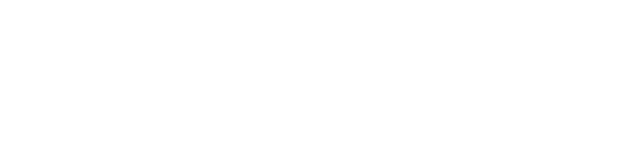
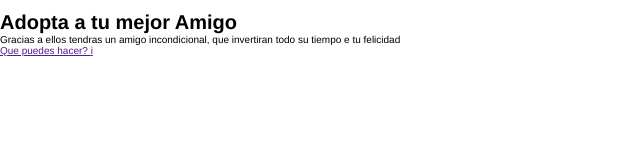
Before and after one commit to jmasciar82/proyecto-adoptame, a plain HTML site: page index.html in a window 1280 px wide. Shown: the whole page, without its empty margins (0-640 px from the left). Drawn offline with Linux system fonts and the light colour scheme.

Commit message:
actualizacion de header mov first

```diff
--- a/css/styles.css
+++ b/css/styles.css
@@ -1,3 +1,25 @@
+/*
+font-family: 'DM Sans', sans-serif;
+font-family: 'Inter', sans-serif;
+*/
+
+/*
+1. Posicionamiento
+2. modelo de vaja
+3. tipografia
+4. visuales
+5. otros
+*/
+
+:root {
+    /* colores */
+    --green-nav: #03a81e ;
+    --white-nav: #f0f8f8;
+}
+
+
+
+
 * {
     box-sizing: border-box;
     margin: 0;
@@ -6,8 +28,14 @@
 
 html {
     font-size: 62.5%;
+    font-family: 'DM Sans', sans-serif;
 }
 
 body {
     font-family: 'Franklin Gothic Medium', 'Arial Narrow', Arial, sans-serif;
 }
+
+header {
+    width: 100%;
+    height: 70px;
+}
--- a/index.html
+++ b/index.html
@@ -1,14 +1,44 @@
 <!DOCTYPE html>
 <html lang="en">
+
 <head>
     <meta charset="UTF-8">
     <meta http-equiv="X-UA-Compatible" content="IE=edge">
     <meta name="viewport" content="width=device-width, initial-scale=1.0">
     <title>Adopta a tu mejor amigo</title>
     <link rel="stylesheet" href="./css/styles.css">
+    <link rel="preconnect" href="https://fonts.googleapis.com">
+    <link rel="preconnect" href="https://fonts.gstatic.com" crossorigin>
+    <link href="https://fonts.googleapis.com/css2?family=DM+Sans:wght@400;500;700&family=Inter:wght@300;500&display=swap" rel="stylesheet">
 </head>
+
 <body>
-    <header></header>
+    <header>
+
+        <img src="" alt="">
+        <div>
+            <h1>Adopta a tu mejor Amigo</h1>
+            <p>Gracias a ellos tendras un amigo incondicional, que invertiran todo su tiempo e tu felicidad</p>
+            <a href="">Que puedes hacer? <span>i</span></a>
+        </div>
+
+        <!-- <nav class="nav-bar">
+            <ul class="nav-links">
+                <li>
+                    <a href="#">Quiero Adoptar!</a>
+                </li>
+                <li>
+                    <a href="#">Quiero Ayudar!</a>
+                </li>
+                <li>
+                    <a href="#">Quienes Somos?</a>
+                </li>
+                <li>
+                    <a href="#">Contacto</a>
+                </li>
+            </ul> -->
+
+    </header>
     <main>
         <section></section>
         <section></section>
@@ -19,4 +49,5 @@
     <footer></footer>
 
 </body>
+
 </html>
```
